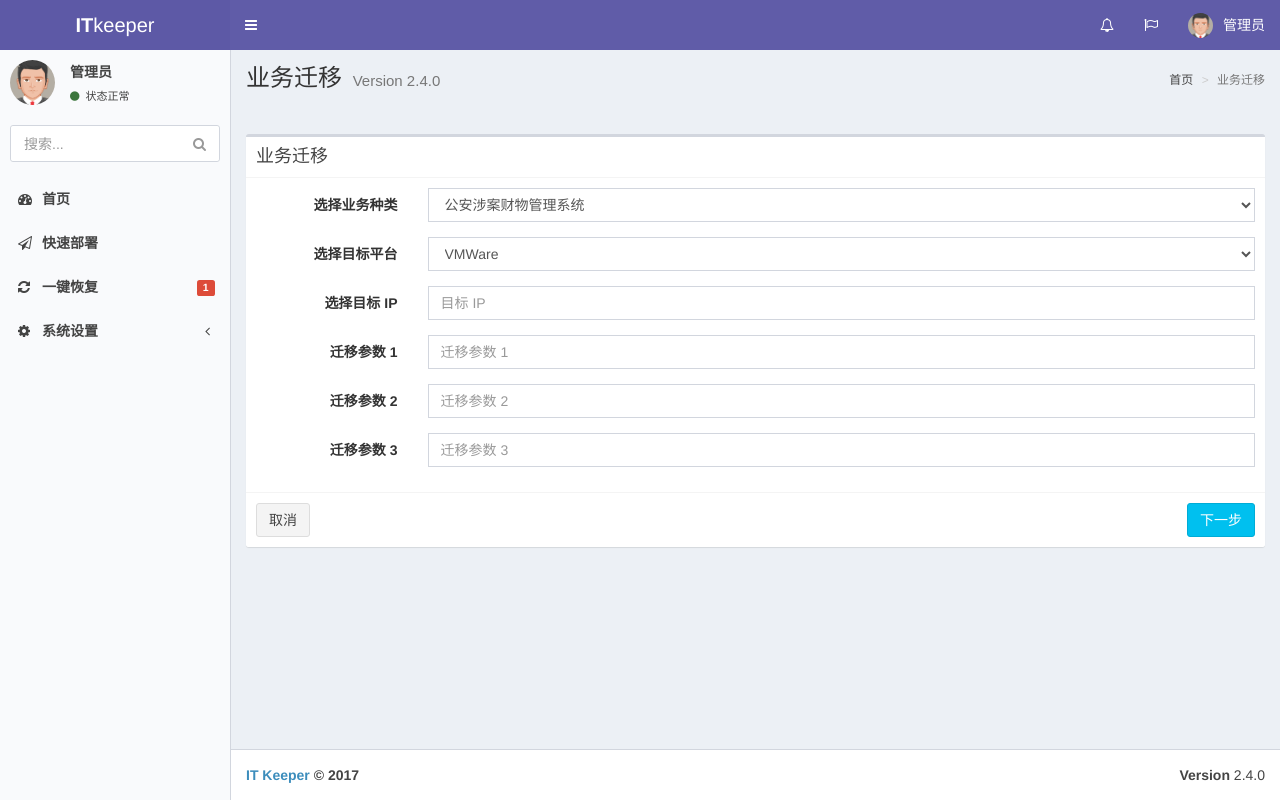
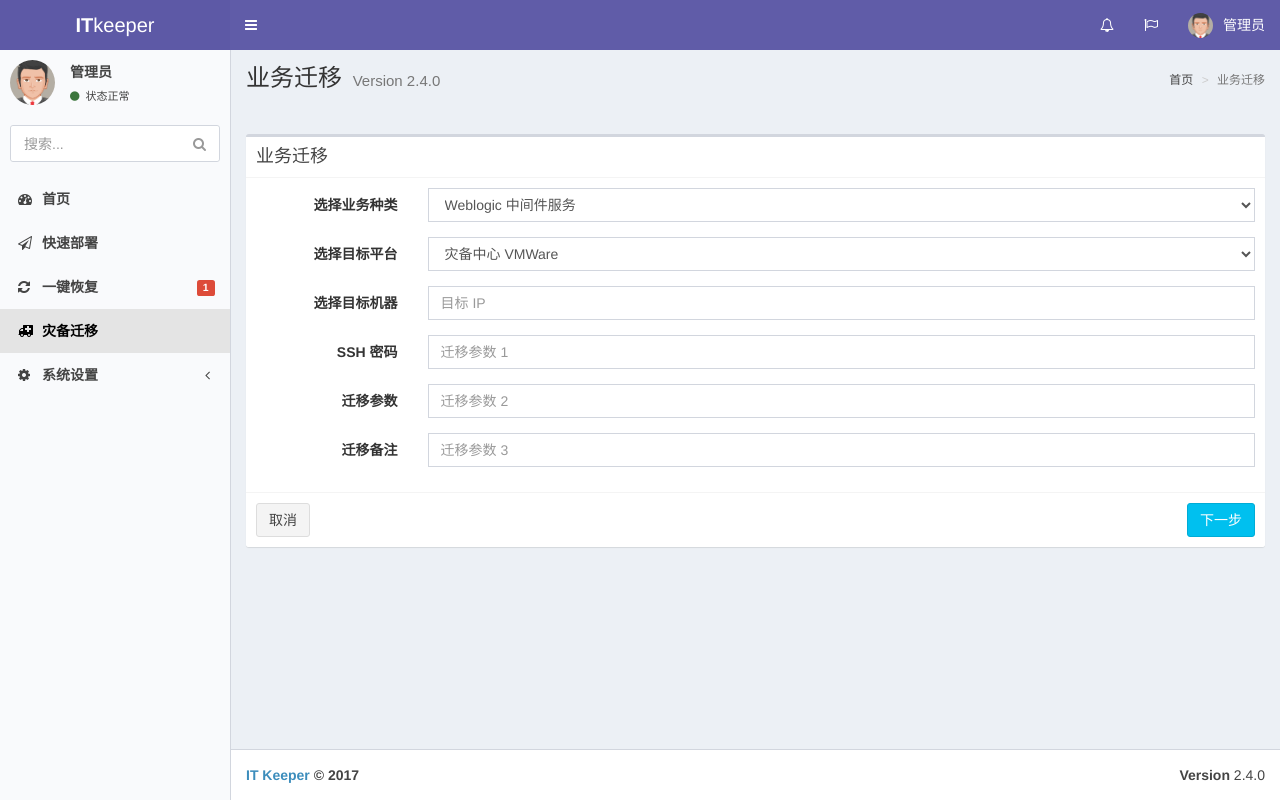
Before and after one commit to playniuniu/docker-itkeeper, a Flask app: page /pages/trans/ in a window 1280 px wide. Run offline with Flask 2, Linux system fonts and the light colour scheme; some libraries are stand-ins or nearby versions.

Commit message:
update it keeper ui

```diff
--- a/web/app/static/assets/js/data.js
+++ b/web/app/static/assets/js/data.js
@@ -32,7 +32,7 @@ var deploy_data = {
     "btn-5": [
         { "name": "Jupyter", "desc": "Jupyter 金融工具箱", "method": "Docker", "platform": "Linux", "logo": "jupyter" },
         { "name": "Elastic", "desc": "Elastic Search 搜索服务", "method": "Docker", "platform": "Linux", "logo": "elasticsearch" },
-        { "name": "Spark", "desc": "Spakr 内存型大叔剧平台", "method": "Docker", "platform": "Linux", "logo": "spark" },
+        { "name": "Spark", "desc": "Spark 内存型大数据平台", "method": "Docker", "platform": "Linux", "logo": "spark" },
         { "name": "Hadoop", "desc": "Hadoop 大数据平台", "method": "Script", "platform": "Linux", "logo": "hadoop" },
         { "name": "Tensorflow", "desc": "Tensorflow 机器学习平台", "method": "Docker", "platform": "Linux", "logo": "tensorflow" },
     ],
--- a/web/app/templates/components/transsurvey.html
+++ b/web/app/templates/components/transsurvey.html
@@ -10,56 +10,56 @@
             <form class="form-horizontal">
                 <div class="box-body">
                     <div class="form-group">
-                        <label for="inputEmail3" class="col-sm-2 control-label">选择业务种类</label>
+                        <label class="col-sm-2 control-label">选择业务种类</label>
 
                         <div class="col-sm-10">
-                            <select class="form-control" id="inputEmail3">
-                                <option>公安涉案财物管理系统</option>
-                                <option>公检法信息共享平台</option>
-                                <option>物证管理系统</option>
-                                <option>重点人员管理平台</option>
-                                <option>公安固定资产管理系统</option>
-                                <option>公安后勤装备综合服务平台</option>
-                                <option>公安群防群治管理平台</option>
-                                <option>公安装备财务服务平台</option>
+                            <select class="form-control">
+                                <option>Weblogic 中间件服务</option>
+                                <option>Rocket.Chat 内网协作平台</option>
+                                <option>ownCloud 内网云盘</option>
+                                <option>TensorFlow 内网 AI 平台</option>
+                                <option>Piwik 网页分析工具</option>
+                                <option>Zabbix 业务监控平台</option>
+                                <option>Gitlab 版本控制服务</option>
+                                <option>Jenkins CI 持续集成服务</option>
                             </select>
                         </div>
                     </div>
                     <div class="form-group">
-                        <label for="input2" class="col-sm-2 control-label">选择目标平台</label>
+                        <label class="col-sm-2 control-label">选择目标平台</label>
 
                         <div class="col-sm-10">
-                            <select class="form-control" id="input2">
-                                <option>VMWare</option>
-                                <option>Ctrix</option>
-                                <option>OpenStack</option>
-                                <option>Docker</option>
+                            <select class="form-control">
+                                <option>灾备中心 VMWare</option>
+                                <option>灾备中心 Ctrix</option>
+                                <option>灾备中心 OpenStack</option>
+                                <option>灾备中心 Docker</option>
                             </select>
                         </div>
                     </div>
                     <div class="form-group">
-                        <label for="inputPassword3" class="col-sm-2 control-label">选择目标 IP</label>
+                        <label class="col-sm-2 control-label">选择目标机器</label>
 
                         <div class="col-sm-10">
-                            <input type="password" class="form-control" id="inputPassword3" placeholder="目标 IP">
+                            <input type="password" class="form-control" placeholder="目标 IP">
                         </div>
                     </div>
                     <div class="form-group">
-                        <label for="inputPassword3" class="col-sm-2 control-label">迁移参数 1</label>
+                        <label class="col-sm-2 control-label">SSH 密码</label>
 
                         <div class="col-sm-10">
                             <input type="password" class="form-control" placeholder="迁移参数 1">
                         </div>
                     </div>
                     <div class="form-group">
-                        <label for="inputPassword3" class="col-sm-2 control-label">迁移参数 2</label>
+                        <label class="col-sm-2 control-label">迁移参数</label>
 
                         <div class="col-sm-10">
                             <input type="password" class="form-control" placeholder="迁移参数 2">
                         </div>
                     </div>
                     <div class="form-group">
-                        <label for="inputPassword3" class="col-sm-2 control-label">迁移参数 3</label>
+                        <label class="col-sm-2 control-label">迁移备注</label>
 
                         <div class="col-sm-10">
                             <input type="password" class="form-control" placeholder="迁移参数 3">
--- a/web/app/templates/layout/sidebar.html
+++ b/web/app/templates/layout/sidebar.html
@@ -49,6 +49,12 @@
                 </a>
             </li>
 
+            <li id="trans">
+                <a href="{{ url_for('main.pages_trans') }}">
+                    <i class="fa fa-ambulance"></i> <span>灾备迁移</span>
+                </a>
+            </li>
+
             <li class="treeview">
                 <a href="#">
                     <i class="fa fa-cog"></i> <span>系统设置</span>
--- a/web/app/templates/pages/trans.html
+++ b/web/app/templates/pages/trans.html
@@ -25,3 +25,13 @@
 <!-- /.content-wrapper -->
 
 {% endblock %}
+
+
+{% block page_js %}
+{{ super() }}
+    <script>
+        $(document).ready(function () {
+            init_sidebar("#trans");
+        });
+    </script>
+{% endblock %}
```
